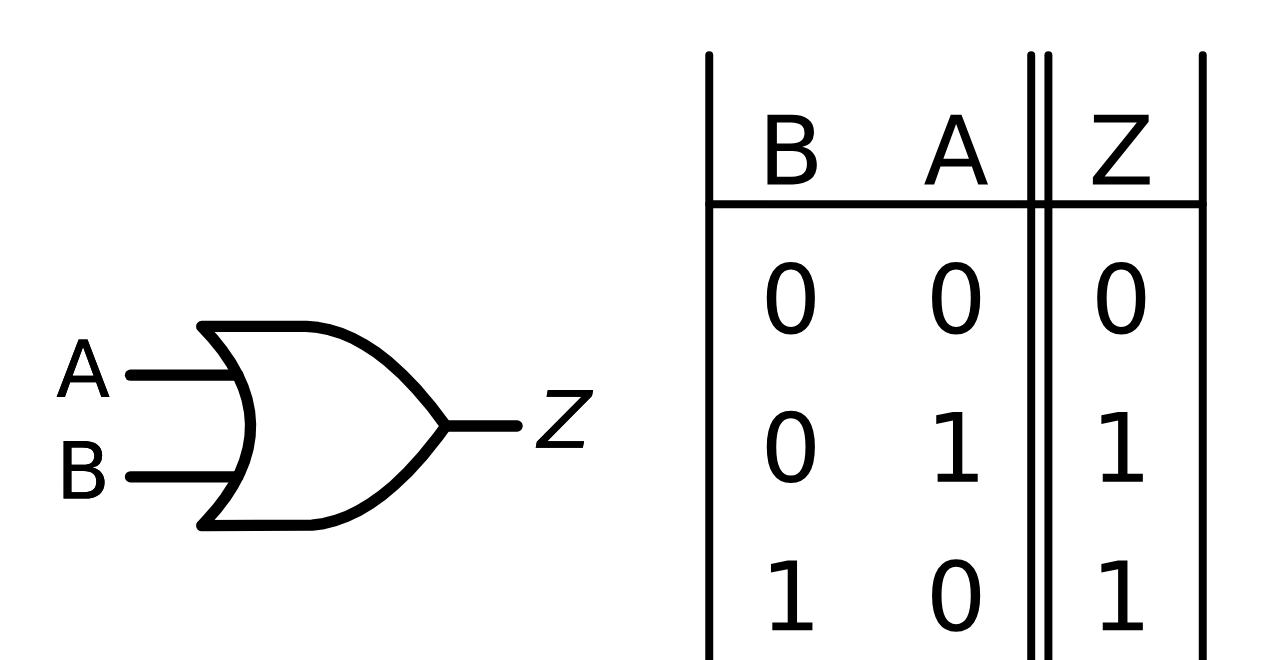
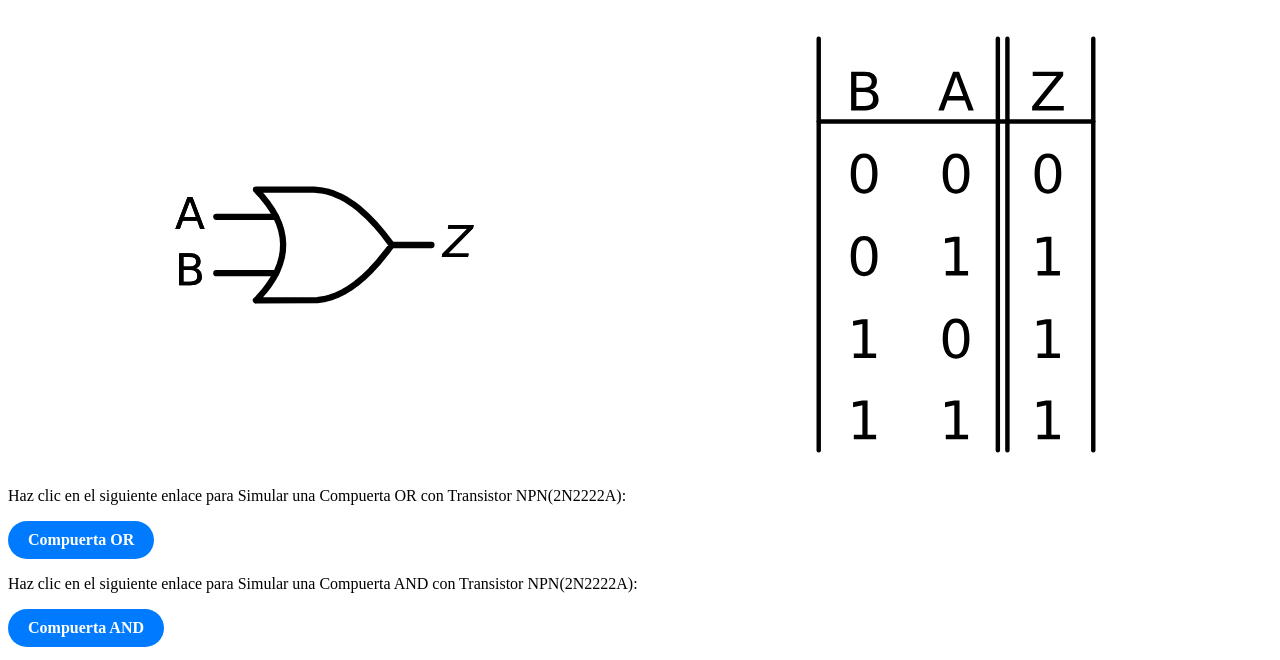
Before and after one commit to PIBSAS/Compuertas, a plain HTML site: page index.html in a window 1280 px wide. Shown: the part 120-780 px from the top of the page. Drawn offline with Linux system fonts and the light colour scheme.

Commit message:
Update index.html

```diff
--- a/index.html
+++ b/index.html
@@ -27,7 +27,7 @@
             align-items: center;
         }
         .container img {
-            width: 45%; /* Ajusta el ancho de las imágenes según sea necesario */
+            width: 25%; /* Ajusta el ancho de las imágenes según sea necesario */
             height: auto;
         }
     </style>
```
